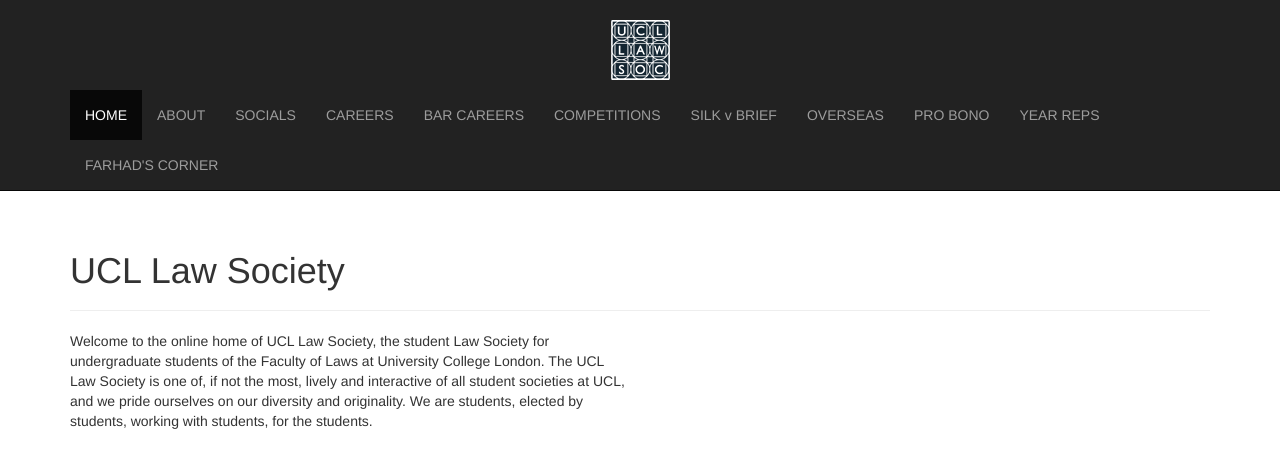
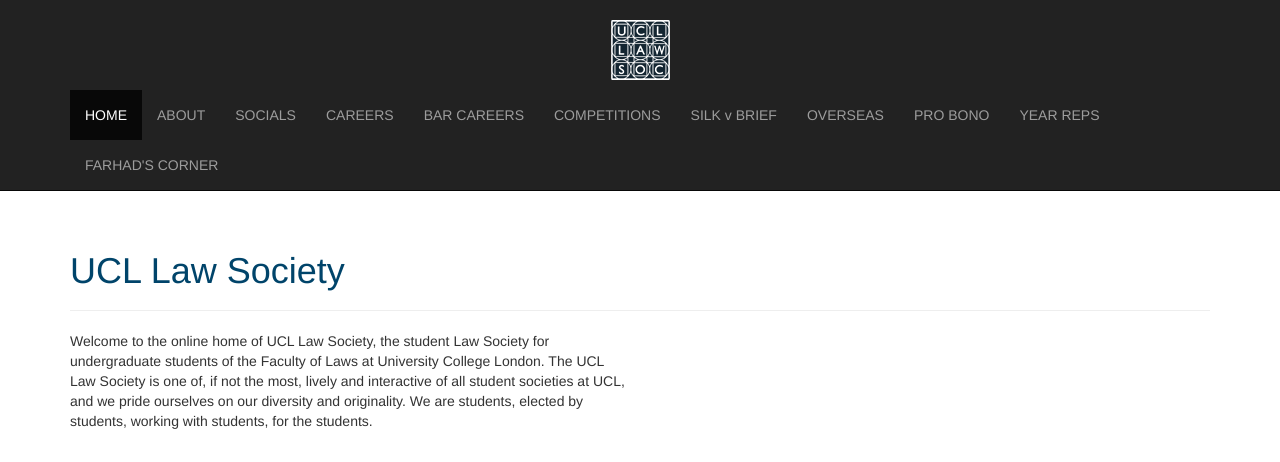
Before and after one commit to iandaniels/rebuildwebsite, a PHP site: page /index2.html in a window 1280 px wide; the page is wider, and only the part inside the window is pictured. Shown: the top 462 px of that part. Run offline with PHP 8.4, Linux system fonts and the light colour scheme; some web fonts are replaced.

Commit message:
Fix up some styles
Fixed up some styles, removed duplicate file

```diff
--- a/css/custom-styles.css
+++ b/css/custom-styles.css
@@ -18,6 +18,7 @@
 
 h1,h2,h3,h4 {
     font-family: HitTheRoadRegular, Helvetica, Arial, sans-serif;
+    color: #00446A;
 }
 
 .law-sponsor [class^="col-"] {
--- a/custom-styles.css
+++ /dev/null
@@ -1,2 +0,0 @@
-body {
-}
--- a/index2.html
+++ b/index2.html
@@ -106,7 +106,7 @@
             <div class="col-sm-4 col-xs-6 col-md-3"><a href="http://graduates.hoganlovells.com/" target="new"><img class="img-responsive" src="images/sponsors/Hogan%20Lovells.jpg" /></a></div>
             <div class="col-sm-4 col-xs-6 col-md-3"><a href="http://graduaterecruitment.irwinmitchell.com/" target="new"><img class="img-responsive" src="images/logos/irwin mitchell.jpg" /></a></div>
 
-            <div class="col-sm-4 col-xs-6 col-md-3"><a href="http://www.jonesdaycareers.com/offices/office_landing.aspx?office=4" target="new"><img src="images/sponsors/JonesDay.jpg" border="0" class="bodytext" /></a></div>
+            <div class="col-sm-4 col-xs-6 col-md-3"><a href="http://www.jonesdaycareers.com/offices/office_landing.aspx?office=4" target="new"><img src="images/sponsors/JonesDay.jpg" /></a></div>
             <div class="col-sm-4 col-xs-6 col-md-3"><a href="http://law-school.kaplan.co.uk" target="new"><img src="images/logos/KLS_Logo.jpg" /></a></div>
             <div class="col-sm-4 col-xs-6 col-md-3"><a href="http://www.lw.com/londongraduates" target="new"><img src="images/sponsors/latham and watkins.jpg" /></a></div>
             <div class="col-sm-4 col-xs-6 col-md-3"><a href="http://www.macfarlanes.com/careers/trainee-solicitors.aspx" target="new"><img src="images/sponsors/Macfarlanes.jpg" /></a></div>
```
